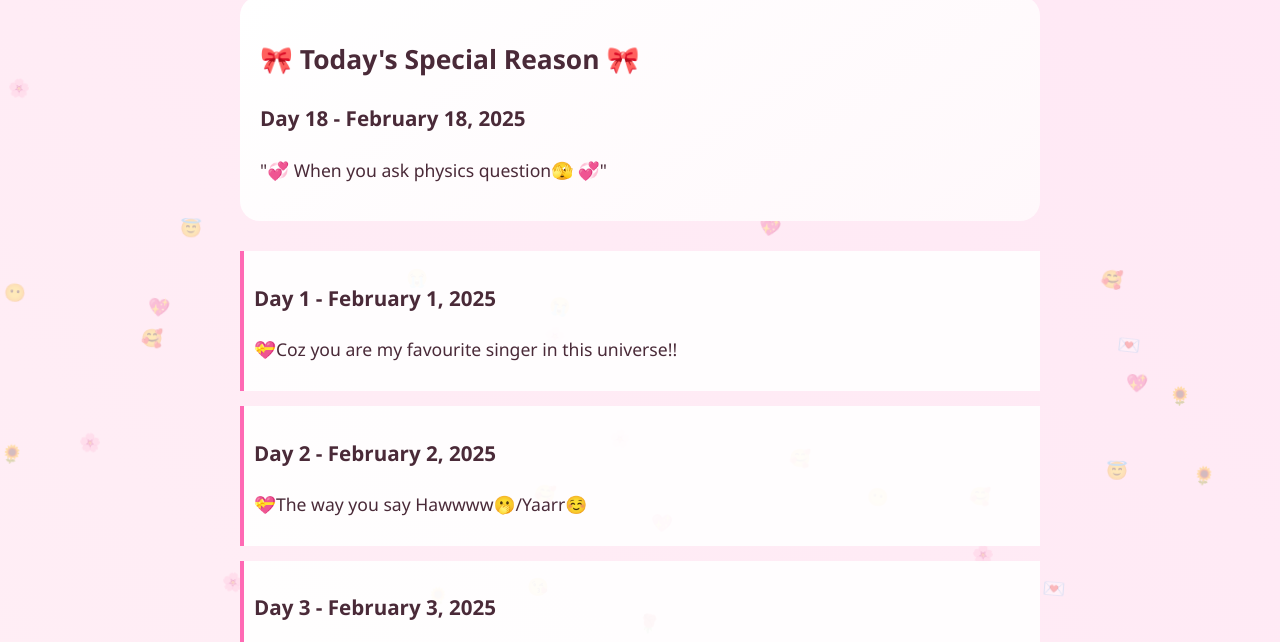
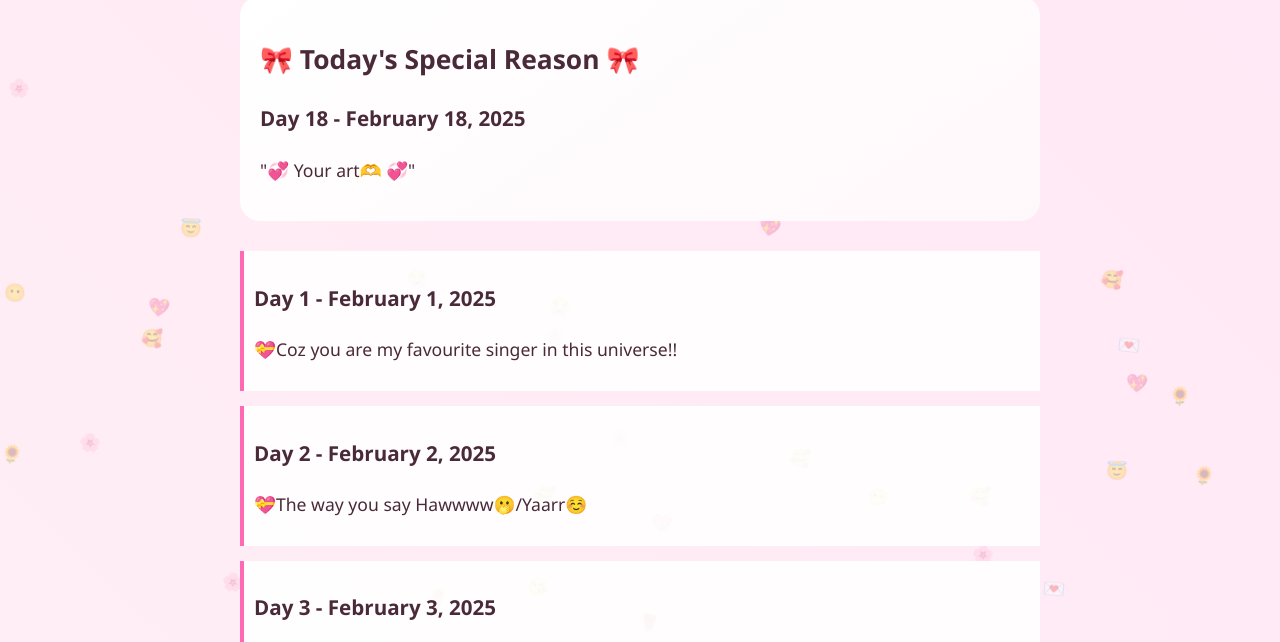
Before and after one commit to lit-bit-Achal/100Days, a plain HTML site: page index.html in a window 1280 px wide. Shown: the part 134-776 px from the top of the page. Drawn offline with Linux system fonts and the light colour scheme.

Commit message:
Update index.html

```diff
--- a/index.html
+++ b/index.html
@@ -196,7 +196,7 @@
     <div id="todays-reason">
         <h2>🎀 Today's Special Reason 🎀</h2>
         <h3>Day <span id="currentDay">1</span> - <span id="currentDate">February 8, 2025</span></h3>
-        <p>"💞 When you ask physics question🫣 💞"</p>
+        <p>"💞 Your art🫶 💞"</p>
     </div>
 
     <!-- Timeline -->
```
